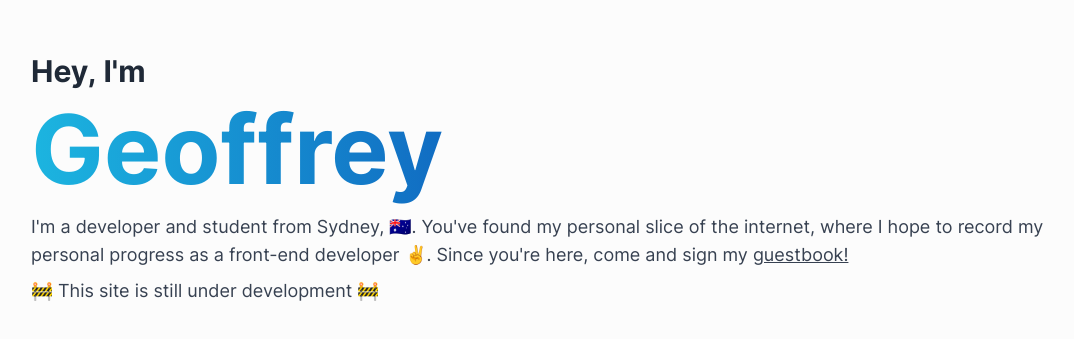
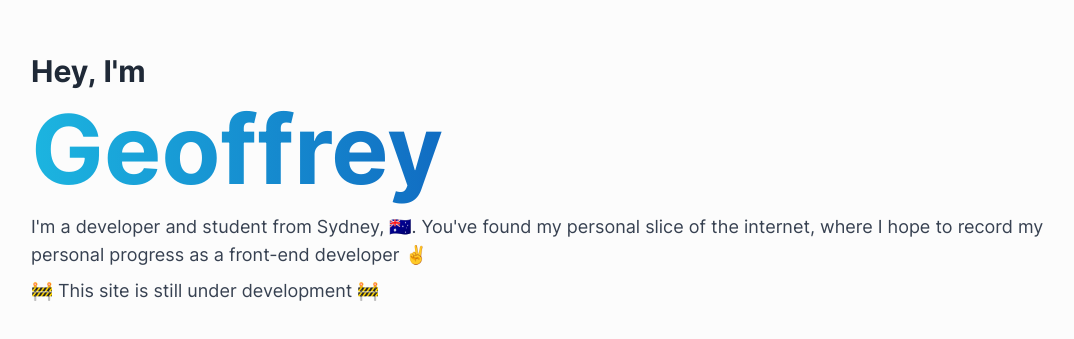
Before and after one commit to gfungx/gfung.net, a Next.js app: page / in a window 1280 px wide. Shown: the part 203-542 px from the top of the page, without its empty margins (97-1171 px from the left). Built offline with nearby package versions, Linux system fonts and the light colour scheme.

Commit message:
Removed Guestbook link temporarily

```diff
--- a/pages/index.tsx
+++ b/pages/index.tsx
@@ -1,5 +1,4 @@
 import { FunctionalComponent } from 'preact';
-import Link from 'next/link';
 import { m } from 'framer-motion';
 
 import Container from 'components/Container';
@@ -27,11 +26,7 @@ const Home: FunctionalComponent = () => (
     </m.h1>
     <m.p className="landing-text" variants={fadeIn}>
       I'm a developer and student from Sydney, 🇦🇺. You've found my personal slice of the internet,
-      where I hope to record my personal progress as a front-end developer ✌️. Since you're here,
-      come and sign my{' '}
-      <Link href="/guestbook">
-        <span className="cursor-pointer underline">guestbook!</span>
-      </Link>
+      where I hope to record my personal progress as a front-end developer ✌️
     </m.p>
     <m.p className="landing-text" variants={fadeIn}>
       🚧 This site is still under development 🚧
```
